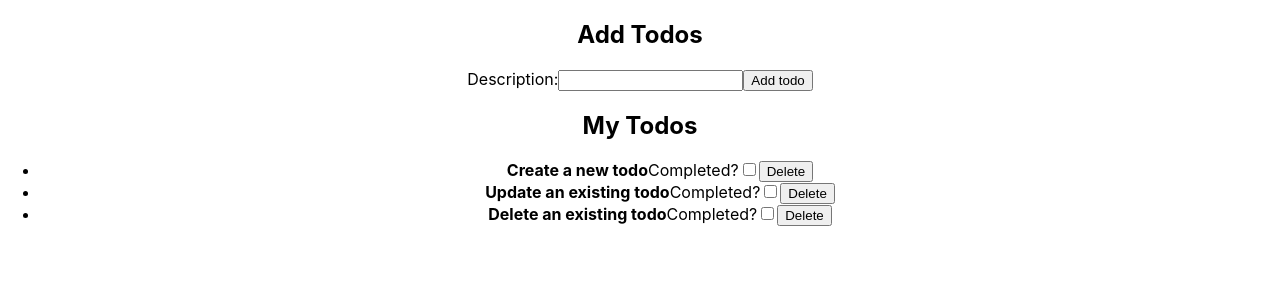
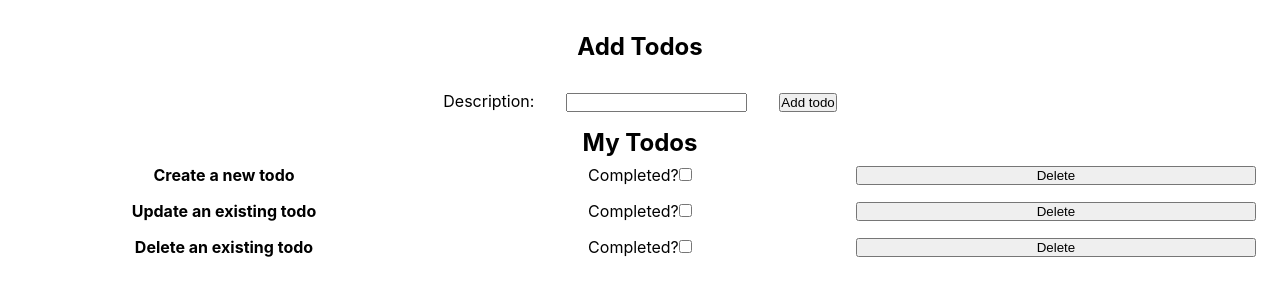
Before and after one commit to collinskchirchir/phase2-scrimba-practice3-side-effect-fetching, a React (Create React App) app: page / in a window 1280 px wide. Shown: the top 300 px of the page. Built offline with nearby package versions, Linux system fonts and the light colour scheme; data requests are answered from the project's data file.

Commit message:
Added some bit of css styling index.css

```diff
--- a/src/index.css
+++ b/src/index.css
@@ -1,5 +1,10 @@
+* {
+  margin: 0;
+  padding: 0;
+}
 body {
   margin: 0;
+  padding: 1rem;
   font-family: -apple-system, BlinkMacSystemFont, 'Segoe UI', 'Roboto', 'Oxygen',
     'Ubuntu', 'Cantarell', 'Fira Sans', 'Droid Sans', 'Helvetica Neue',
     sans-serif;
@@ -11,3 +16,16 @@ code {
   font-family: source-code-pro, Menlo, Monaco, Consolas, 'Courier New',
     monospace;
 }
+form > * {
+  margin: 1rem;
+}
+
+li {
+  display: flex;
+  align-items: center;
+}
+
+li > * {
+  margin: 0.5rem;
+  width: 33%;
+}
```
